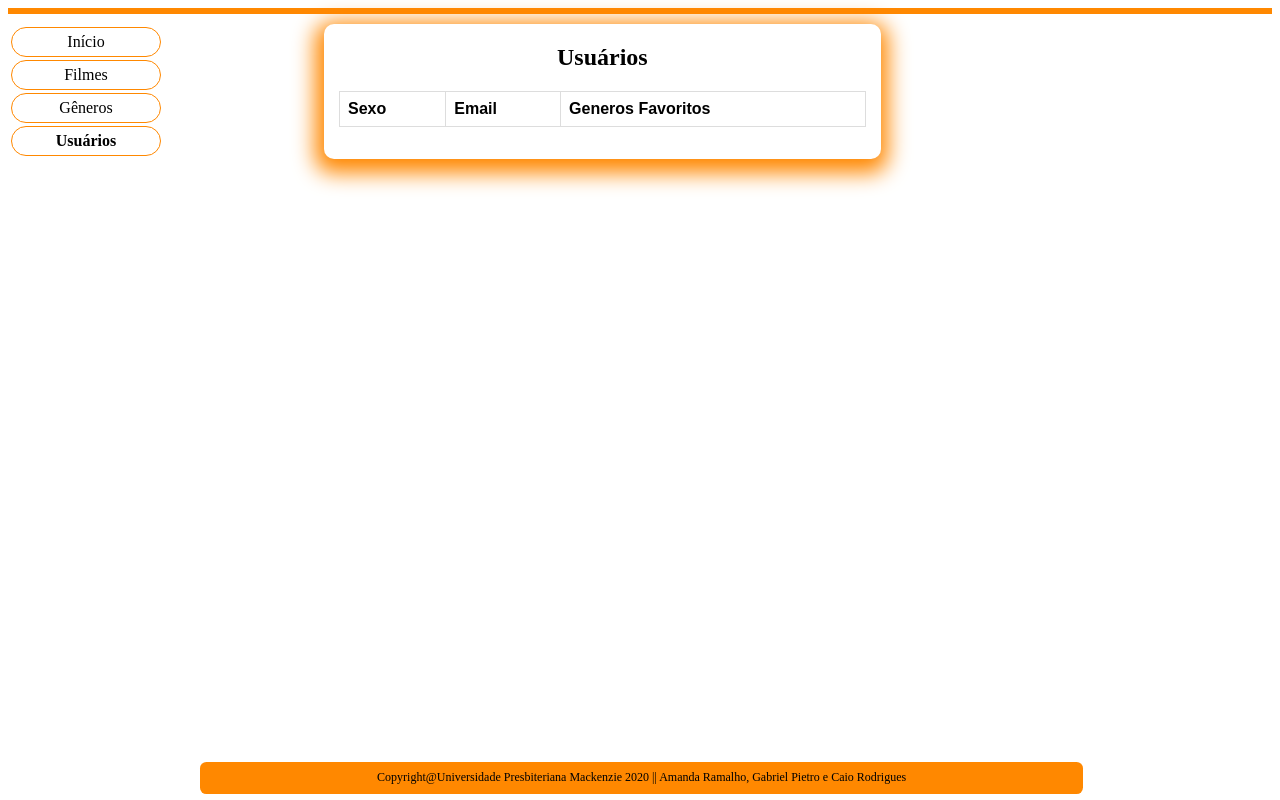
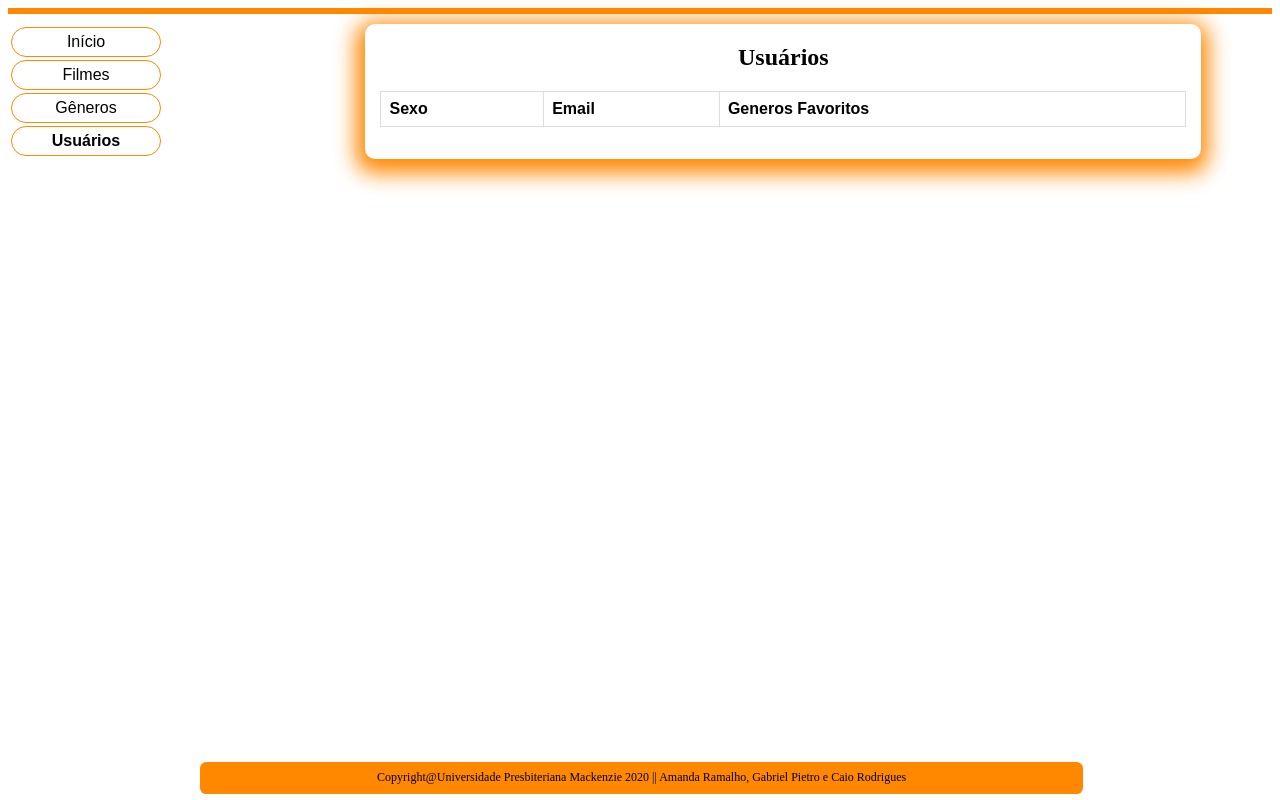
Before and after one commit to caiordjesus/projeto_n1_filmes, a website: page front-src/usuarios.html in a window 1280 px wide. Drawn offline with Linux system fonts and the light colour scheme; no server answers.

Commit message:
Atualizações

```diff
--- a/front-src/css/base.css
+++ b/front-src/css/base.css
@@ -36,5 +36,5 @@ footer{
     padding-bottom: 15px;
     padding-right: 15px;
     padding-left: 15px;
-    width: 100%;
+    width: 160%;
 }
--- a/front-src/css/generos.css
+++ b/front-src/css/generos.css
@@ -66,6 +66,7 @@ ul {
     padding: 0;
     list-style: none;
     width: 100px;
+    font-family: arial, sans-serif;
 }
 
 ul li {
@@ -118,7 +119,7 @@ ul li a:hover {
 
     ul li {
         position: relative;
-        margin-bottom: 3px;;
+        margin-bottom: 3px;
     }
     li ul {
         position: absolute;
--- a/front-src/css/responsive_layout.css
+++ b/front-src/css/responsive_layout.css
@@ -23,6 +23,9 @@
         left: 149px;
         top: 0;
         display: none;
+    }
+    td, th {
+        font-size: 16px;
     }
 }
 
@@ -55,6 +58,10 @@
         top: 0;
         display: none;
     }
+
+    td, th {
+        font-size: 16px;
+    }
 }
 
 /* Desktops */
@@ -85,4 +92,8 @@
         display: none;
     }
 
+    td, th {
+        font-size: 16px;
+    }
+
 }
--- a/front-src/css/sidebar.css
+++ b/front-src/css/sidebar.css
@@ -1,24 +1,22 @@
-section {
+#section1 {
     display: grid;
     grid-template-columns: repeat(12,1fr);
 }
 #sidebar {
-    grid-column: 1/3;
-}
-
-#page {
-    grid-column: 3/12;
+    grid-column: 1/2;
 }
 
 ul {
-    margin: 0;
+    margin: 3px;
     padding: 0;
     list-style: none;
-    width: 150px;
+    width: 100px;
+    font-family: arial, sans-serif;
 }
 
 ul li {
     position: relative;
+    margin-bottom: 3px;
 }
 li ul {
     position: absolute;
--- a/front-src/css/table.css
+++ b/front-src/css/table.css
@@ -8,8 +8,5 @@ td, th {
     border: 1px solid #dddddd;
     text-align: left;
     padding: 8px;
+    font-size: 10px;
 }
-
-tr:nth-child(even) {
-    background-color: #dddddd;
-}
```
